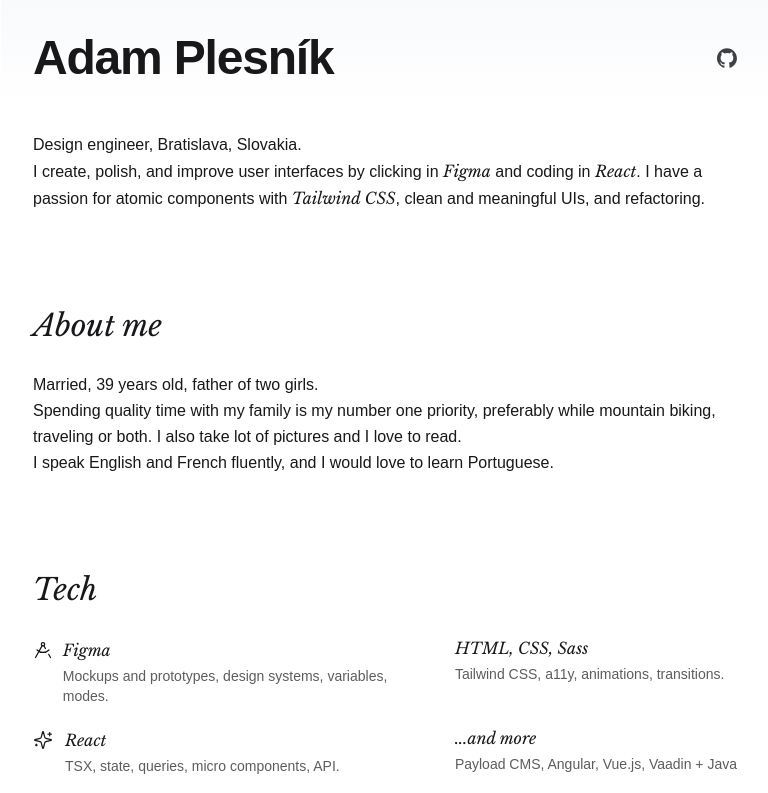
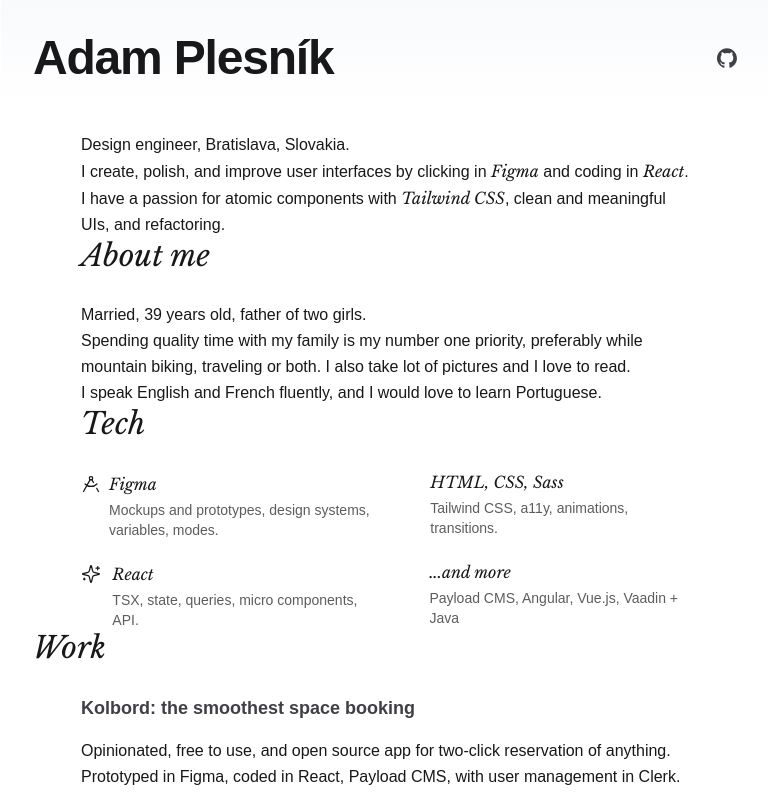
Before and after one commit to adamplesnik/adamplesnik.com, a React (Vite) app: page / in a window 1280 px wide. Shown: the top 793 px of the page, without its empty margins (255-1023 px from the left). Built offline with nearby package versions, Linux system fonts and the light colour scheme; a web font is replaced by a local one.

Commit message:
Update tile spacing

```diff
--- a/src/components/Tile.tsx
+++ b/src/components/Tile.tsx
@@ -6,7 +6,7 @@ import Icon from './Icon'
 
 const Tile = ({ sub, children, title, badge, links, className }: TileWrapperProps) => {
   return (
-    <div className={clsx('mb-24 print:mb-12', className)}>
+    <div className={clsx('px-12', className)}>
       <div className="flex gap-1">
         {title && <Heading size={sub ? 3 : 2}>{title}</Heading>}
         {badge && badge}
```
Also changed, not shown: 1 other file (tests, documents, lock files or other folders).
